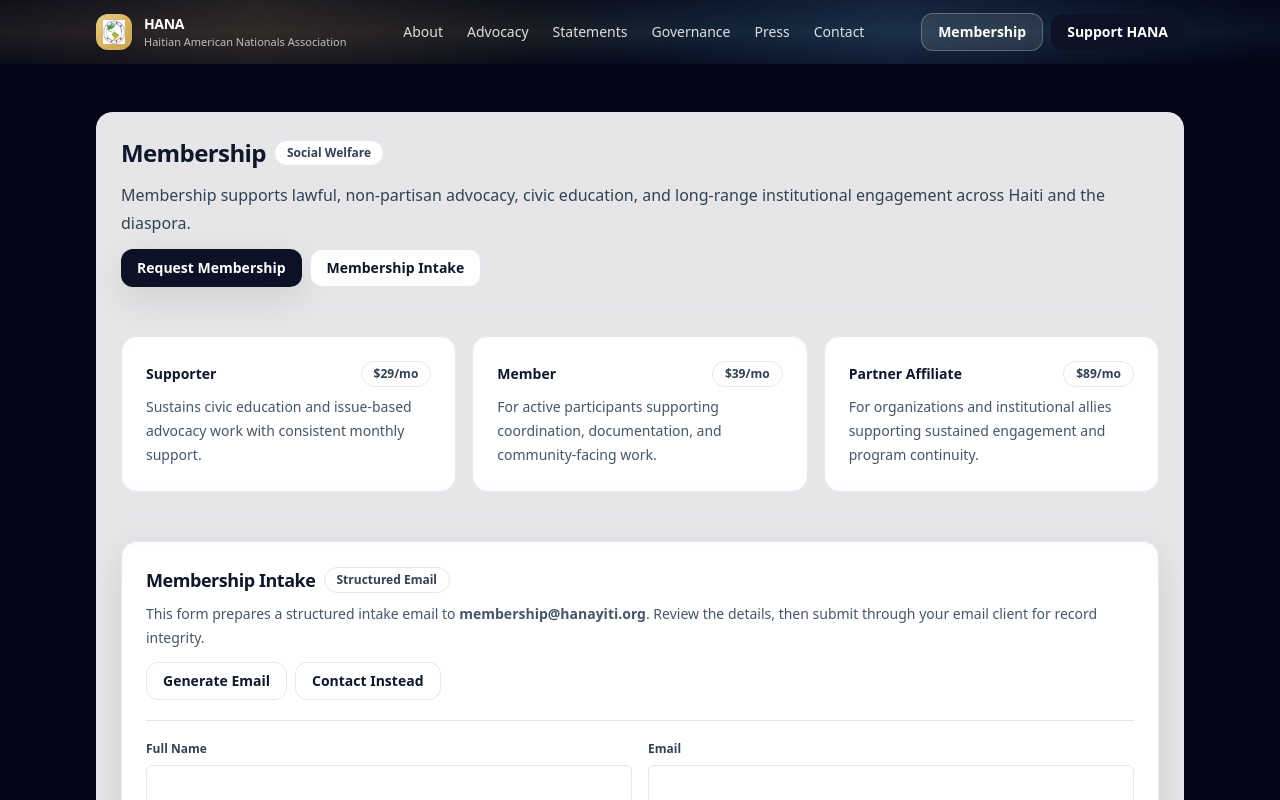
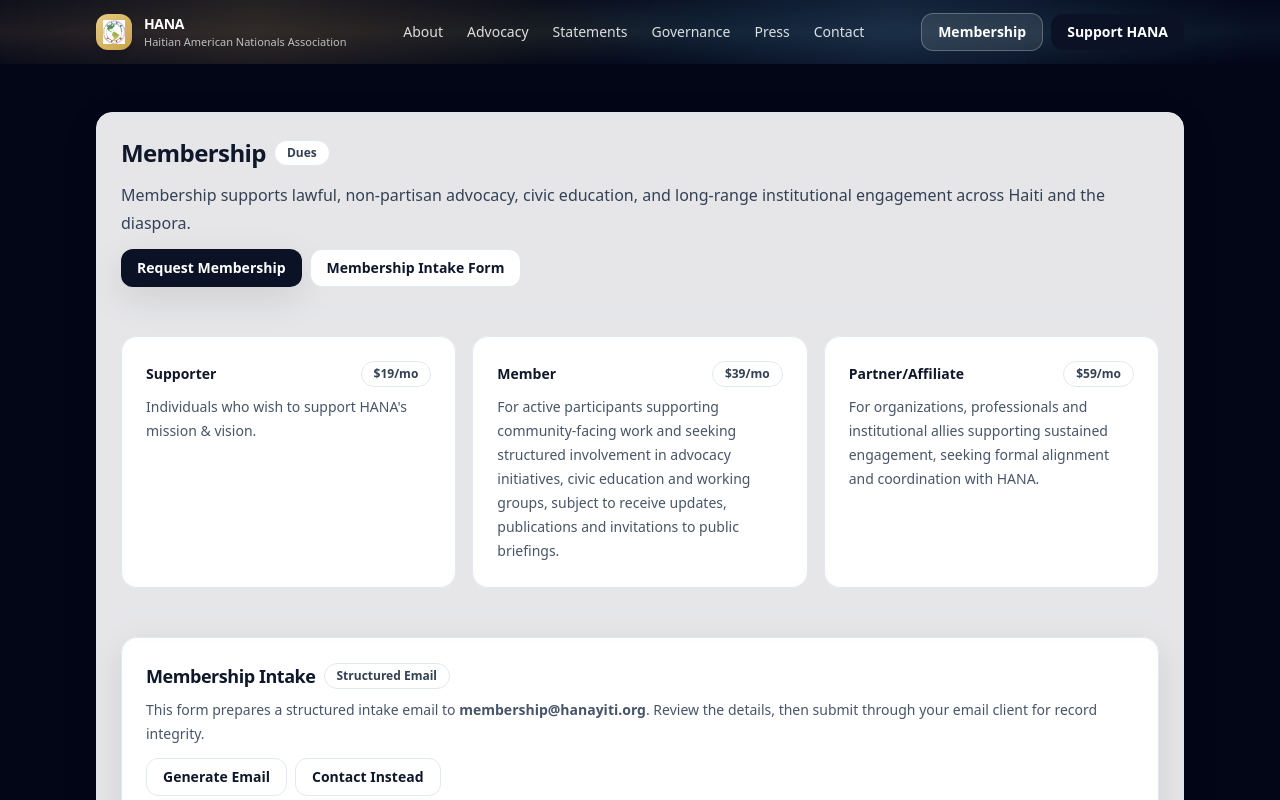
Before and after one commit to akumagmel/Hanayiti, a Next.js app: page /membership in a window 1280 px wide. Shown: the top 800 px of the page. Built offline with nearby package versions, Linux system fonts and the light colour scheme.

Commit message:
Update page.tsx

```diff
--- a/app/membership/page.tsx
+++ b/app/membership/page.tsx
@@ -83,7 +83,7 @@
                   <h1 className="text-2xl font-semibold tracking-tight text-slate-900">
                     Membership
                   </h1>
-                  <Badge>Social Welfare</Badge>
+                  <Badge>Dues</Badge>
                 </div>
                 <p className="mt-3 text-slate-700 leading-7">
                   Membership supports lawful, non-partisan advocacy, civic education, and
@@ -95,7 +95,7 @@
               <div className="flex flex-wrap gap-2">
                 <Button href="#tiers">Request Membership</Button>
                 <Button variant="outline" href="#intake">
-                  Membership Intake
+                  Membership Intake Form
                 </Button>
               </div>
             </div>
@@ -110,10 +110,10 @@
                     <div className="text-sm font-semibold text-slate-900">
                       Supporter
                     </div>
-                    <Badge>$29/mo</Badge>
+                    <Badge>$19/mo</Badge>
                   </div>
                   <p className="mt-2 text-sm leading-6 text-slate-600">
-                    Sustains civic education and issue-based advocacy work with consistent monthly support.
+                    Individuals who wish to support HANA's mission & vision.
                   </p>
                 </CardContent>
               </Card>
@@ -127,7 +127,9 @@
                     <Badge>$39/mo</Badge>
                   </div>
                   <p className="mt-2 text-sm leading-6 text-slate-600">
-                    For active participants supporting coordination, documentation, and community-facing work.
+                    For active participants supporting community-facing work and seeking structured
+                    involvement in advocacy initiatives, civic education and working groups, subject to
+                    receive updates, publications and invitations to public briefings.
                   </p>
                 </CardContent>
               </Card>
@@ -136,12 +138,13 @@
                 <CardContent className="p-5">
                   <div className="flex items-center justify-between gap-2">
                     <div className="text-sm font-semibold text-slate-900">
-                      Partner Affiliate
+                      Partner/Affiliate
                     </div>
-                    <Badge>$89/mo</Badge>
+                    <Badge>$59/mo</Badge>
                   </div>
                   <p className="mt-2 text-sm leading-6 text-slate-600">
-                    For organizations and institutional allies supporting sustained engagement and program continuity.
+                    For organizations, professionals and institutional allies supporting sustained engagement,
+                    seeking formal alignment and coordination with HANA.
                   </p>
                 </CardContent>
               </Card>
```
